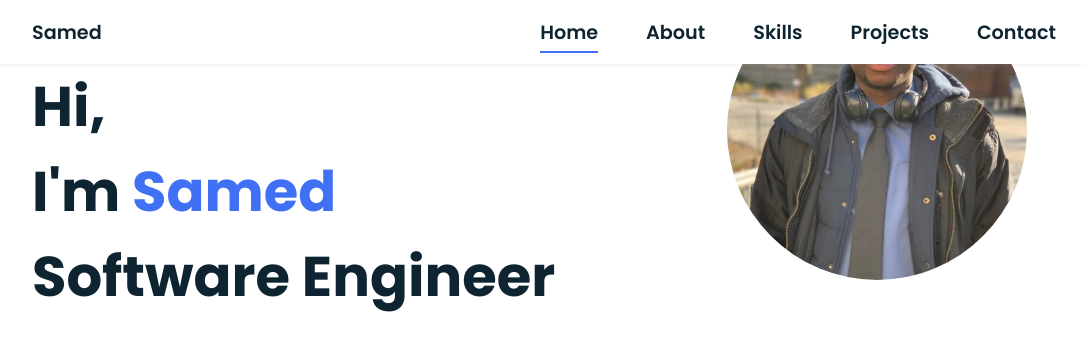
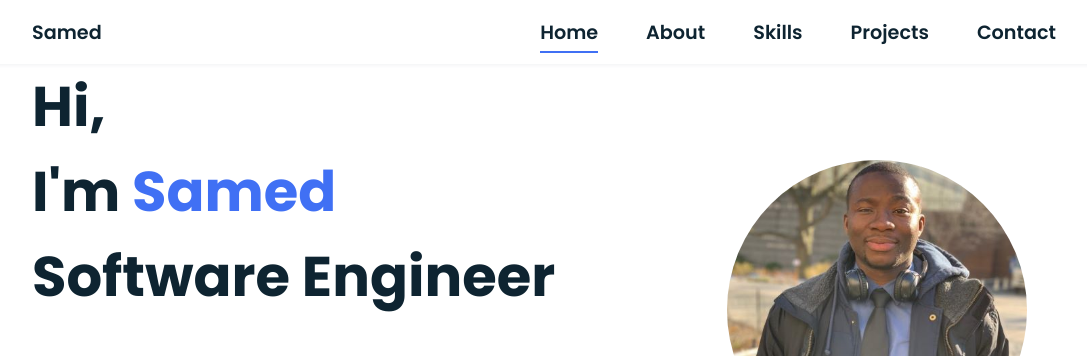
Before and after one commit to ASamedWalker/grassrootsdev_homepage, a plain HTML site: page index.html in a window 1280 px wide. Shown: the top 356 px of the page, without its empty margins (96-1183 px from the left). Drawn offline with nearby package versions, Linux system fonts and the light colour scheme.

Commit message:
Modifying my css files

```diff
--- a/css/style.css
+++ b/css/style.css
@@ -245,8 +245,9 @@ img {
 .home__img {
   position: absolute;
   right: 0;
+  width: 294px;
   bottom: 45%;
-  width: 294px;
+  padding-top: 5rem;
 }
 
 .home__img img {
@@ -476,7 +477,7 @@ img {
     margin-right: var(--mb-4);
   }
 
-  .home__img {
+  .home__img{
     width: 457px;
     bottom: 65%;
   }
@@ -521,7 +522,9 @@ img {
     margin-right: auto;
   }
 
-  /* .home__img {
-    right: 10%;
-  } */
+  .home__img {
+    position: absolute;
+    right: 0;
+    top: 80px;
+  }
 }
```
